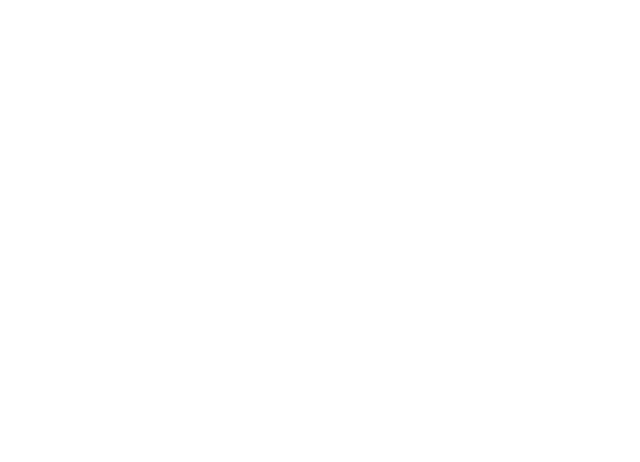
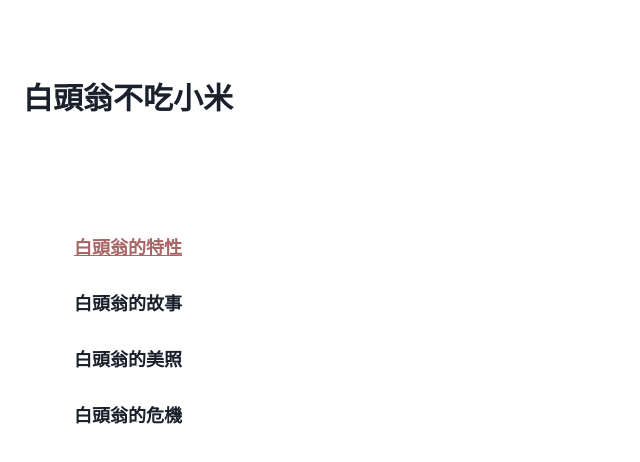
Before and after one commit to angel-retry/bulbul, a React (Vite) app: page / in a window 1280 px wide. Shown: the top 462 px of the page, without its empty margins (0-640 px from the left). Built offline with nearby package versions, Linux system fonts and the light colour scheme.

Commit message:
feat: add Navbar compoment

```diff
--- a/src/App.jsx
+++ b/src/App.jsx
@@ -1,10 +1,17 @@
-import { HStack } from '@chakra-ui/react'
+import { Box, HStack } from '@chakra-ui/react'
 import Header from './components/Header/Header'
+import Navbar from './components/Navbar/Navbar'
 
 const App = () => {
   return (
-    <HStack>
-      <Header />
+    <HStack w={{ lg: '100wh' }} h={{ lg: '100vh' }}>
+      <Box w={{ base: '100%', lg: '20%' }} h={{ lg: '100%' }}>
+        {/* sm、md */}
+        <Header />
+        {/* lg以上 */}
+        <Navbar />
+      </Box>
+
     </HStack>
   )
 }
--- /dev/null
+++ b/src/components/Navbar/Navbar.jsx
@@ -0,0 +1,16 @@
+import { Heading, VStack } from '@chakra-ui/react'
+import NavLinks from './NavLinks'
+
+const Navbar = () => {
+  return (
+    <VStack display={{ base: 'none', lg: 'flex' }} spacing={'5rem'} w={'100%'} h={'100%'} bg={'white'} pt={'5rem'}>
+      <Heading fontSize={{ lg: '25px', xl: '30px' }} textAlign={'center'}>
+          白頭翁不吃小米
+      </Heading>
+
+      <NavLinks />
+    </VStack>
+  )
+}
+
+export default Navbar
```
